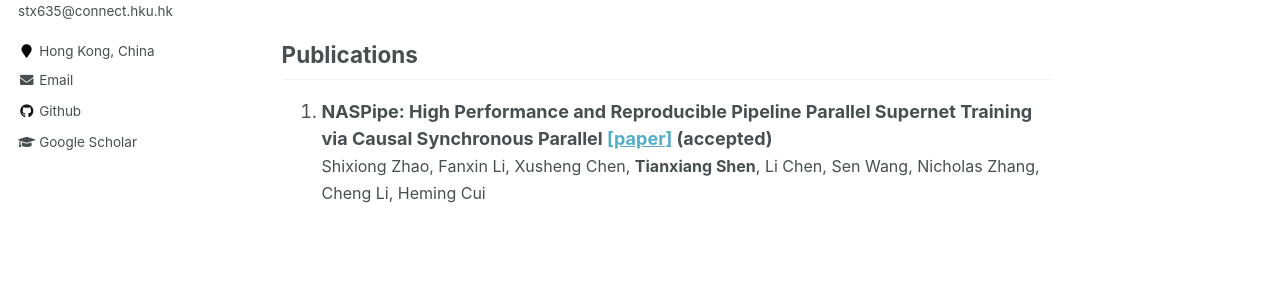
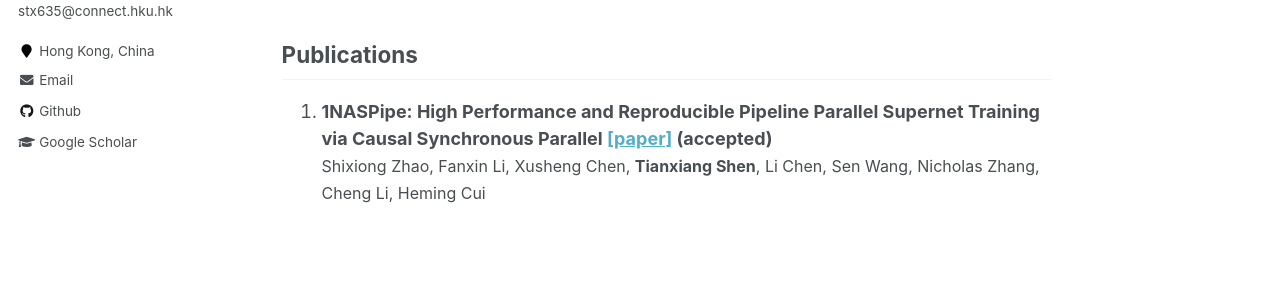
Before and after one commit to tianxiang999/tianxiang999.github.io, a Jekyll site: the page built from _pages/about.md, in a window 1280 px wide and 900 px high. Shown: the part 323-611 px from the top of the window. Built offline with Jekyll 4.4.1, drawn with Linux system fonts in a browser that asks for light colours.

Commit message:
Update about.md

```diff
--- a/_pages/about.md
+++ b/_pages/about.md
@@ -17,7 +17,7 @@ private messaging, blockchain) and AI training/inference.
 
 Publications
 -----
-1. <strong>NASPipe: High Performance and Reproducible Pipeline Parallel Supernet
+1. <strong>1NASPipe: High Performance and Reproducible Pipeline Parallel Supernet
    Training via Causal Synchronous Parallel [[paper]]() (accepted)</strong>
   <br>
    <font size="3">Shixiong Zhao, Fanxin Li, Xusheng Chen, <strong>Tianxiang
```
